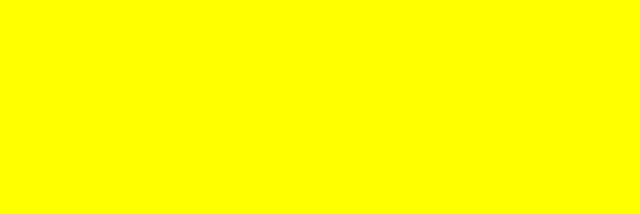
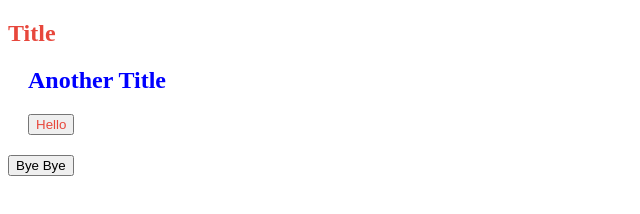
Before and after one commit to dlzagu/CSS-Layout-Master-Class, a website: page scss/index.html in a window 1280 px wide. Shown: the whole page, without its empty margins (0-640 px from the left). Drawn offline with Linux system fonts and the light colour scheme.

Commit message:
20220317:3.1 Variables and Nesting'

```diff
--- a/scss/index.html
+++ b/scss/index.html
@@ -6,5 +6,12 @@
     <link rel="stylesheet" href="dist/css/styles.css" />
     <title>(S)CSS Masterclass</title>
   </head>
-  <body></body>
+  <body>
+    <h2>Title</h2>
+    <div class="box">
+      <h2>Another Title</h2>
+      <button>Hello</button>
+    </div>
+    <button>Bye Bye</button>
+  </body>
 </html>
--- /dev/null
+++ b/scss/src/scss/_variables.scss
@@ -0,0 +1,2 @@
+$bg: #e7473c;
+$title: 32px;
--- a/scss/src/scss/styles.scss
+++ b/scss/src/scss/styles.scss
@@ -1,3 +1,18 @@
-body {
-  background:yellow;
+@import "_variables";
+
+
+h2{
+  color:$bg;
 }
+.box {
+  margin:20px;
+  &:hover {
+    background-color: green;
+  }
+  h2{
+    color:blue;
+  }
+  button{
+    color:$bg;
+  }
+}
```
Also changed, not shown: scss/dest/css/styles.css, scss/dist/css/styles.css.
